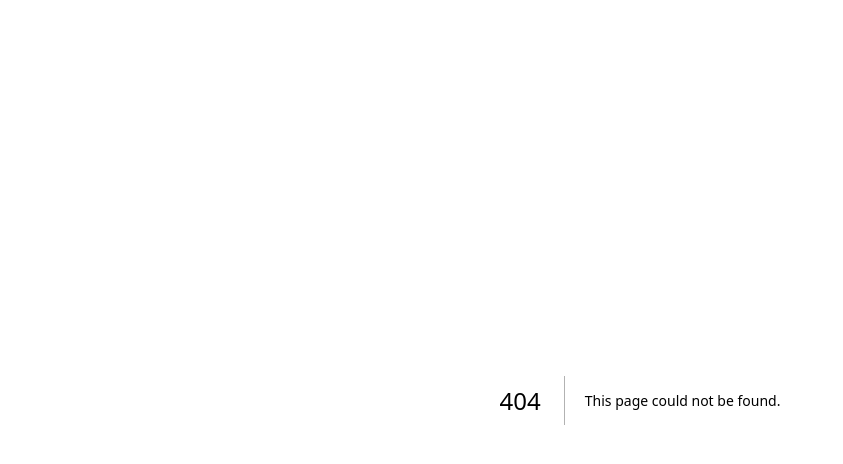
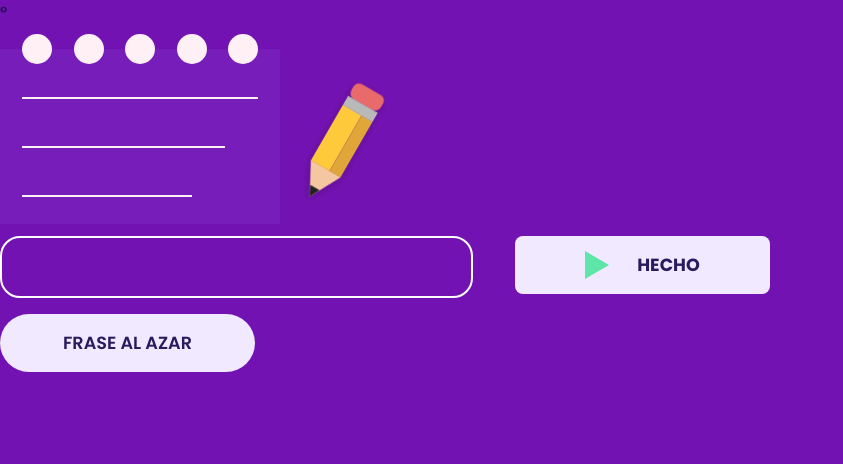
Before and after one commit to PioIX/2026-TPF-G02, a Next.js app in the folder frontend/: page /escribir in a window 1280 px wide. Before the commit this address had no page. Shown: the top 464 px of the page, without its empty margins (0-843 px from the left). Built offline with nearby package versions, Linux system fonts and the light colour scheme.

Commit message:
Inicio del escribir

```diff
--- /dev/null
+++ b/frontend/src/app/escribir/page.js
@@ -0,0 +1,53 @@
+"use client"
+import { useEffect, useState } from "react"
+import styles from "./page.module.css"
+export default function Escribir(){
+    const [frase,setFrase] = useState("")
+    const [texto,setTexto] = useState("")
+    const fraseAlAzar = () =>{
+            fetch("http://localhost:4000/frases/azar")
+            .then(response => response.json())
+            .then(data => {
+                if(data.ok){
+                    setTexto(data.frase)
+                    console.log(frases)
+                }else{
+                    console.log(data.mensaje)
+                }});
+        }
+    return(
+        <>
+º           <div className={styles.libreta}>
+                <div className={styles.anillos}>
+                    {[0, 1, 2, 3, 4].map(i => (
+                        <span key={i} className={styles.anillo} />
+                    ))}
+                </div>
+
+                <div className={styles.lineas}>
+                    <span className={styles.linea} />
+                    <span className={styles.linea} />
+                    <span className={styles.linea} />
+                </div>
+
+                <svg className={styles.lapiz} viewBox="0 0 60 122" aria-hidden="true">
+                    <rect x="14" y="2" width="32" height="16" rx="6" fill="#e86a6a" />
+                    <rect x="14" y="18" width="32" height="10" fill="#b9b9b9" />
+                    <rect x="14" y="28" width="20" height="60" fill="#ffc93c" />
+                    <rect x="34" y="28" width="12" height="60" fill="#e0a63a" />
+                    <polygon points="14,88 46,88 30,118" fill="#f4c7a1" />
+                    <polygon points="25,108 35,108 30,118" fill="#222" />
+                </svg>
+            </div>
+        <div className={styles.controles}>
+            <input className={styles.input} value={texto} onChange={(e)=>{setTexto(e.target.value)}}/>
+            <button className={styles.hecho}>
+                <span className={styles.play} />
+                Hecho</button>
+            <button className={styles.azar} onClick={fraseAlAzar}>
+                    Frase al azar
+            </button>
+        </div>
+        </>
+    )
+}
--- /dev/null
+++ b/frontend/src/app/escribir/page.module.css
@@ -0,0 +1,155 @@
+    /* Frase.module.css */
+.pagina {
+    min-height: 100vh;
+    display: flex;
+    flex-direction: column;
+    align-items: center;
+    justify-content: center;
+    gap: 20px;
+    padding: 32px 16px;
+    font-family: "Poppins", sans-serif;
+    background: linear-gradient(to top right, #fb8a45 0%, #ee6f4e 45%, #d9405c 100%);
+}
+
+/* ---------- LIBRETA ---------- */
+.libreta {
+    position: relative;
+    width: 280px;
+    height: 175px;
+    margin-top: 24px;
+    background: #771dba;
+}
+
+.anillos {
+    position: absolute;
+    top: -15px;
+    left: 22px;
+    right: 22px;
+    display: flex;
+    justify-content: space-between;
+}
+
+.anillo {
+    width: 30px;
+    height: 30px;
+    border-radius: 50%;
+    background: #fff0f5;
+}
+
+.lineas {
+    position: absolute;
+    top: 48px;
+    left: 22px;
+    right: 22px;
+    display: flex;
+    flex-direction: column;
+    gap: 47px;
+}
+
+.linea {
+    height: 2px;
+    background: #fff0f5;
+}
+
+.linea:nth-child(1) { width: 100%; }
+.linea:nth-child(2) { width: 86%; }
+.linea:nth-child(3) { width: 72%; }
+
+.lapiz {
+    position: absolute;
+    top: 30px;
+    right: -92px;
+    width: 64px;
+    transform: rotate(30deg);
+    filter: drop-shadow(0 3px 4px rgba(0, 0, 0, 0.2));
+}
+
+/* ---------- TEXTO ---------- */
+.titulo {
+    margin: 0;
+    color: #5ee0a0;
+    font-size: 1.4rem;
+    font-weight: 400;
+    text-transform: uppercase;
+}
+
+/* ---------- CONTROLES ---------- */
+.controles {
+    width: min(770px, 92vw);
+    display: grid;
+    grid-template-columns: 1fr 255px;
+    gap: 16px 42px;
+    margin-top: 12px;
+}
+
+.input {
+    height: 62px;
+    padding: 0 12px;
+    background: transparent;
+    border: 2px solid white;
+    border-radius: 20px;
+    color: white;
+    font-family: inherit;
+    font-size: 1rem;
+    outline: none;
+}
+
+.input::placeholder {
+    color: rgba(255, 255, 255, 0.75);
+}
+
+.input:focus {
+    box-shadow: 0 0 0 3px rgba(255, 255, 255, 0.35);
+}
+
+.hecho {
+    height: 58px;
+    display: flex;
+    align-items: center;
+    justify-content: center;
+    gap: 28px;
+    background: #f0e9ff;
+    color: #2a1a5e;
+    border: none;
+    border-radius: 8px;
+    font-family: inherit;
+    font-size: 1.1rem;
+    font-weight: 700;
+    text-transform: uppercase;
+    cursor: pointer;
+    transition: filter 0.15s;
+}
+
+.play {
+    width: 0;
+    height: 0;
+    border-top: 14px solid transparent;
+    border-bottom: 14px solid transparent;
+    border-left: 24px solid #5de6a8;
+}
+
+.azar {
+    grid-column: 1;
+    justify-self: start;
+    width: 255px;
+    height: 58px;
+    background: #f0e9ff;
+    color: #2a1a5e;
+    border: none;
+    border-radius: 30px;
+    font-family: inherit;
+    font-size: 1.1rem;
+    text-transform: uppercase;
+    cursor: pointer;
+    transition: filter 0.15s;
+}
+
+.hecho:hover,
+.azar:hover {
+    filter: brightness(0.95);
+}
+
+.hecho:disabled {
+    opacity: 0.6;
+    cursor: not-allowed;
+}
```
